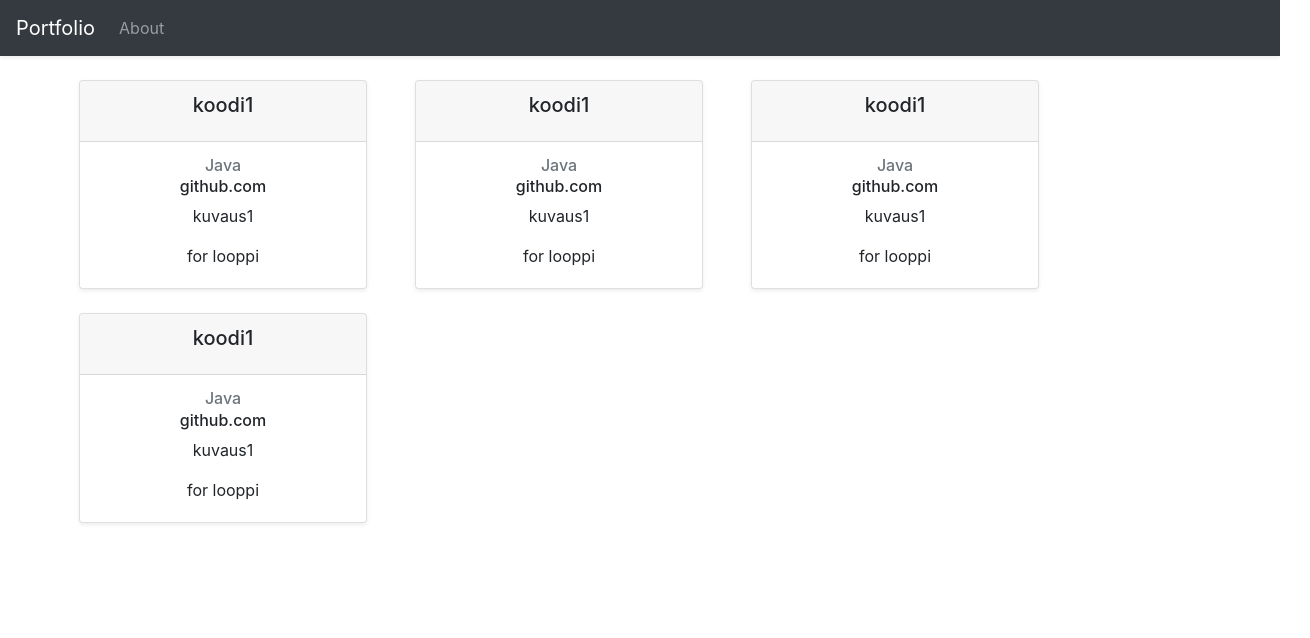
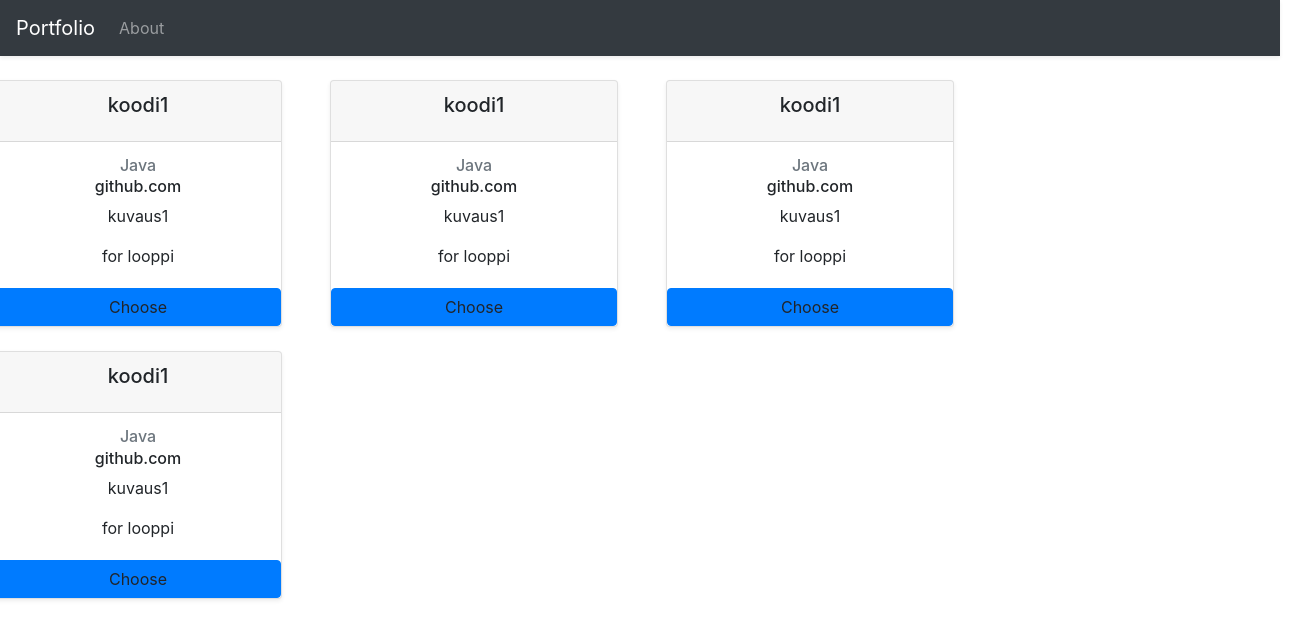
Before and after one commit to uberballo/portfolio, a React (Create React App) app in the folder frontend/: page / in a window 1280 px wide. Shown: the top 638 px of the page, 1310 px wide, since content can reach past the window. Built offline with nearby package versions, Linux system fonts and the light colour scheme; no server answers.

Commit message:
Add single code view

```diff
--- /dev/null
+++ b/frontend/src/components/container/AdminContainer.js
@@ -0,0 +1,13 @@
+import React, { useState } from 'react';
+import LoginForm from '../presentational/LoginForm';
+
+const AdminContainer = () => {
+  //Temporary. Fix logging in
+  const [loggedIn, setLoggedIn] = useState(false);
+
+  return (
+    <div className='container mt-5'>{loggedIn ? null : <LoginForm />}</div>
+  );
+};
+
+export default AdminContainer;
--- a/frontend/src/components/container/CardContainer.js
+++ b/frontend/src/components/container/CardContainer.js
@@ -1,5 +1,6 @@
 import React, { useState } from 'react';
 import CodeCard from '../presentational/CodeCard';
+import SingleCode from '../presentational/SingleCode';
 
 const temp = [
   {
@@ -46,17 +47,20 @@ const temp = [
 
 const CardContainer = () => {
   const [codes, setCodes] = useState(temp);
+  const [currentCode, setCurrentCode] = useState();
 
-  const cards = () => codes.map(c => <CodeCard data={c} key={c.id} />);
+  const cards = () => codes.map(c => <CodeCard data={c} setCurrentCode={setCurrentCode} key={c.id} />);
 
   console.log(codes);
   return (
-    <div className='CardContainer container'>
-      <div className='row align-items-center justify-content-center'>
-        <div className='row '>
-          {codes ? cards() : null}
+    <div className='main'>
+      {currentCode ? (
+        <SingleCode code={currentCode} />
+      ) : (
+        <div className='row align-items-center justify-content-center'>
+          <div className='row '>{codes ? cards() : null}</div>
         </div>
-      </div>
+      )}
     </div>
   );
 };
--- a/frontend/src/components/container/HomePageContainer.js
+++ b/frontend/src/components/container/HomePageContainer.js
@@ -2,8 +2,8 @@ import React from 'react';
 import { BrowserRouter as Router, Route } from 'react-router-dom';
 import Header from '../presentational/Header';
 import About from '../presentational/About';
-import CardContainer from '../container/CardContainer'
-import LoginContainer from '../container/LoginContainer'
+import CardContainer from './CardContainer'
+import AdminContainer from './AdminContainer'
 
 const HomePageContainer = () => {
   return (
@@ -12,7 +12,7 @@ const HomePageContainer = () => {
         <Header />
           <Route exact path='/' render={() => <CardContainer />} />
           <Route path='/about' render={() => <About />} />
-          <Route path='/admin' render={() => <LoginContainer/>} />
+          <Route path='/admin' render={() => <AdminContainer />} />
 
         </Router>
     </div>
--- a/frontend/src/components/container/LoginContainer.js
+++ /dev/null
@@ -1,13 +0,0 @@
-import React from 'react'
-import LoginForm from '../presentational/LoginForm'
-
-const LoginContainer = () =>{
-    return(
-        <div className="container mt-5">
-            <LoginForm />
-        </div>
-
-    )
-}
-
-export default LoginContainer
--- a/frontend/src/components/presentational/CodeCard.js
+++ b/frontend/src/components/presentational/CodeCard.js
@@ -1,6 +1,6 @@
 import React from 'react';
 
-const CodeCard = ({ data }) => {
+const CodeCard = ({ data,setCurrentCode }) => {
   return (
     <div className='card mt-4 ml-4 mr-4 text-center shadow-sm'>
       <div className='card-header'>
@@ -12,7 +12,10 @@ const CodeCard = ({ data }) => {
         <p className='card-text'>{data.description}</p>
         <p className='card-text'>{data.code}</p>
       </div>
-</div>
+      <a onClick={() => setCurrentCode(data)} className='btn btn-primary'>
+        Choose
+      </a>
+    </div>
   );
 };
 
--- /dev/null
+++ b/frontend/src/components/presentational/SingleCode.js
@@ -0,0 +1,14 @@
+import React from 'react'
+
+const SingleCode = ({code}) =>{
+    return(
+        <div className="jumbotron">
+            <div className="container mt-4">
+                <h2 className="display-3 text-center">{code.title}</h2>
+                <p>{code.description}</p>
+            </div>
+        </div>
+    )
+}
+
+export default SingleCode
```
Also changed, not shown: frontend/src/sevices/logInService.js (added, +18 -0 lines), 2 other files (tests, documents, lock files or other folders).
